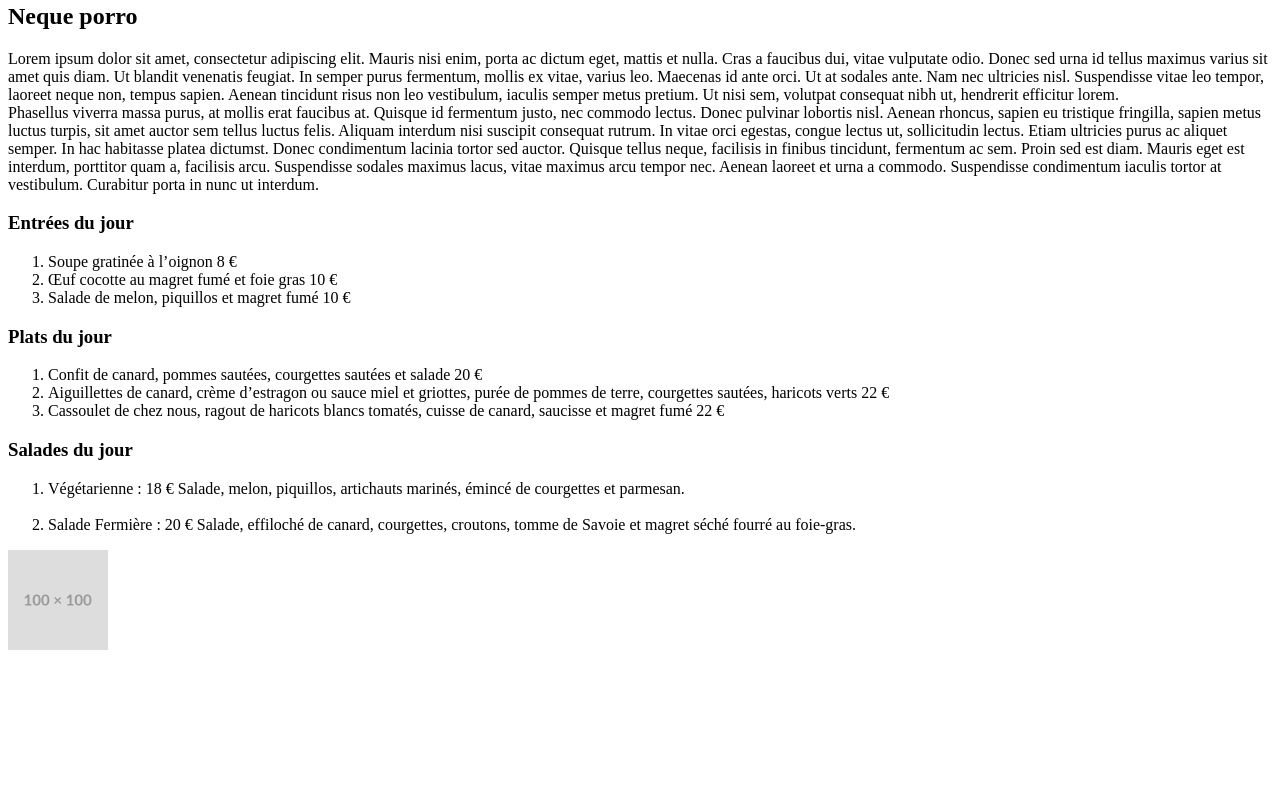
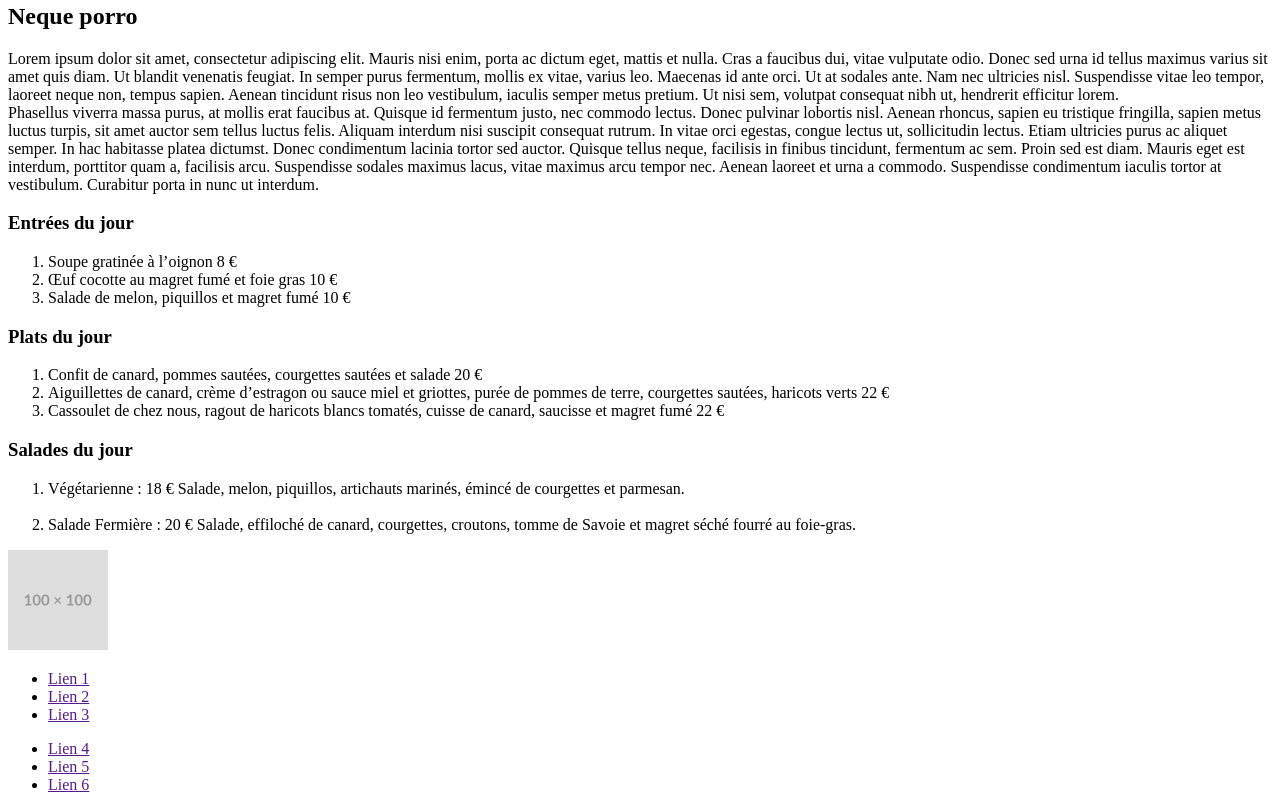
Before and after one commit to Arashika-dev/dwwm-git-02-collaboratif, a plain HTML site: page index.html in a window 1280 px wide. Shown: the part 418-1228 px from the top of the page. Before the commit the page ends 1080 px from the top, so only its background shows below. Drawn offline with Linux system fonts and the light colour scheme.

Commit message:
Finalisation du html du footer

```diff
--- a/index.html
+++ b/index.html
@@ -121,7 +121,17 @@
 
     <footer>
         <img src="/Images/logoTest.svg" alt="logoEnseigne">
-        <section ></section>
+        <ul>
+            <li><a href="">Lien 1</a></li>
+            <li><a href="">Lien 2</a></li>
+            <li><a href="">Lien 3</a></li>
+        </ul>
+
+        <ul>
+            <li><a href="">Lien 4</a></li>
+            <li><a href="">Lien 5</a></li>
+            <li><a href="">Lien 6</a></li>
+        </ul>
 
     </footer>
 </body>
```
